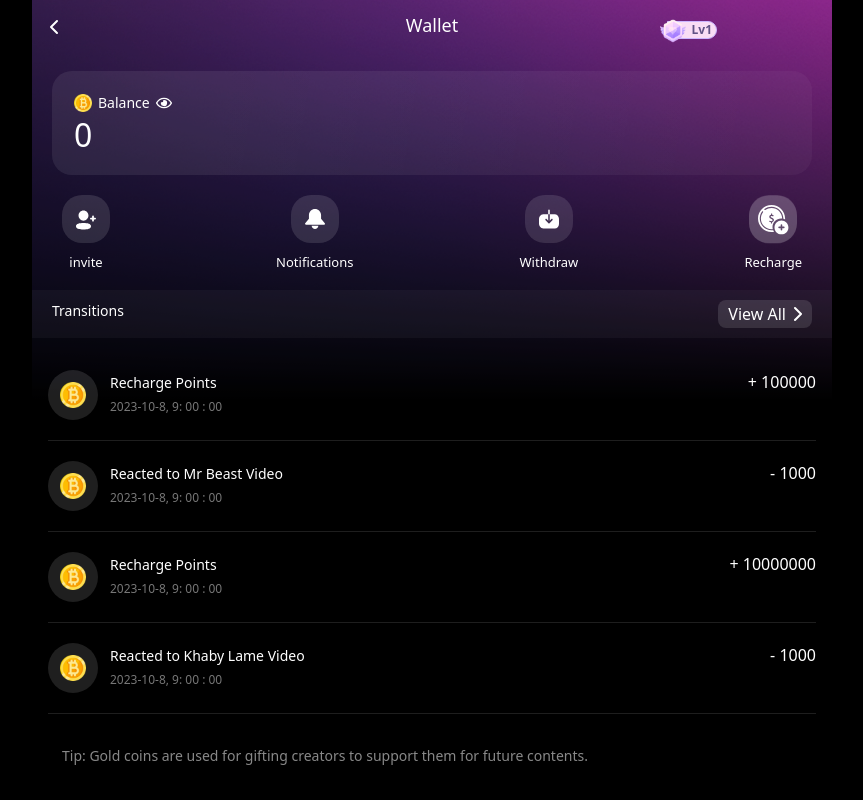
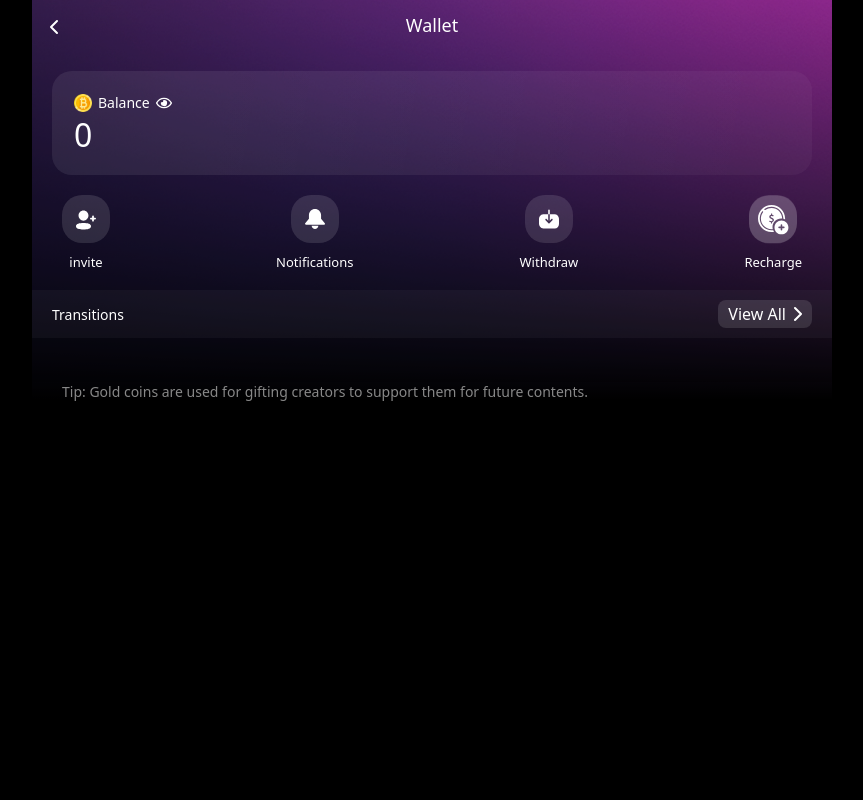
Before and after one commit to MyoMyatAung/beabox-uat, a React (Vite) app: page /wallet in a window 1280 px wide. Shown: the whole page, without its empty margins (208-1071 px from the left). Built offline with nearby package versions, Linux system fonts and the light colour scheme; the HTML template or start-up script is replaced by a standard one.

Commit message:
update_wallet

```diff
--- a/src/page/explore/comp/Latest.tsx
+++ b/src/page/explore/comp/Latest.tsx
@@ -22,10 +22,10 @@ const Latest: React.FC = () => {
     >
       {isLoading ? (
         <>
-          <div className="rounded-lg shadow-lg bg-white/20 animate-pulse mb-4 w-[220px] h-[172px]"></div>
-          <div className="rounded-lg shadow-lg bg-white/20 animate-pulse mb-4 w-[220px] h-[172px]"></div>
-          <div className="rounded-lg shadow-lg bg-white/20 animate-pulse mb-4 w-[220px] h-[172px]"></div>
-          <div className="rounded-lg shadow-lg bg-white/20 animate-pulse mb-4 w-[220px] h-[172px]"></div>
+          <div className="rounded-lg shadow-lg bg-white/20 animate-pulse mb-4 w-[172px] h-[220px]"></div>
+          <div className="rounded-lg shadow-lg bg-white/20 animate-pulse mb-4 w-[172px] h-[220px]"></div>
+          <div className="rounded-lg shadow-lg bg-white/20 animate-pulse mb-4 w-[172px] h-[220px]"></div>
+          <div className="rounded-lg shadow-lg bg-white/20 animate-pulse mb-4 w-[172px] h-[220px]"></div>
         </>
       ) : (
         <>
--- a/src/page/wallet/Header.tsx
+++ b/src/page/wallet/Header.tsx
@@ -1,16 +1,23 @@
 import { ChevronLeft } from "lucide-react";
-import React from "react";
+import React, { useEffect, useState } from "react";
 import level from "../../assets/wallet/level.png";
 import "./wallet.css";
 import { useNavigate } from "react-router-dom";
+import { useGetMyProfileQuery } from "@/store/api/profileApi";
 interface HeaderProps {
   title: string;
   lv: boolean;
 }
 
 const Header: React.FC<HeaderProps> = ({ title, lv }) => {
+  const [pic, setPic] = useState("");
+  const { data } = useGetMyProfileQuery("");
 
-  const navigate = useNavigate()
+  useEffect(() => {
+    setPic(data?.data.level);
+  }, [data]);
+
+  const navigate = useNavigate();
   return (
     <div className=" flex px-[10px]">
       <div className=" grid grid-cols-3 w-full justify-end items-end  py-[12px]">
@@ -19,14 +26,14 @@ const Header: React.FC<HeaderProps> = ({ title, lv }) => {
           {title}
         </h1>
         {lv && (
-          <div className=" flex justify-end xl:justify-evenly">
-            <div className=" flex items-center justify-end gap-[8px] level_box  w-[50px] h-[18px] relative">
-              <img className=" absolute left-[-10px] top-[-5px] w-[30px] h-[26px]" src={level} alt="" />
-              <span className=" p-[4px] text-[#625386] text-[12px] font-[800] leading-[16px]">
-                Lv{"1"}
-              </span>
-            </div>
-          </div>
+          <>
+            {data?.data && (
+              <div className=" flex justify-end">
+
+              <img src={pic} className=" w-[59px] h-[26px]" alt="" />
+              </div>
+            )}
+          </>
         )}
       </div>
     </div>
--- a/src/page/wallet/comp/Transit.tsx
+++ b/src/page/wallet/comp/Transit.tsx
@@ -1,41 +1,29 @@
-import React from "react";
+import React, { useEffect, useState } from "react";
 import "../wallet.css";
-import { ChevronRight } from "lucide-react";
+import { ChevronRight, ScrollText } from "lucide-react";
 import transit from "../../../assets/wallet/ transit.png";
+import { useGetTransitionHistoryQuery } from "@/store/api/wallet/walletApi";
+import noTran from "../../../assets/wallet/noTran.svg";
 
 interface TransitProps {}
 
 const Transit: React.FC<TransitProps> = ({}) => {
-  const transition = [
-    {
-      id: 1,
-      title: "Recharge Points",
-      cost: 100000,
-      time: "2023-10-8, 9: 00 : 00",
-    },
-    {
-      id: 2,
-      title: "Reacted to Mr Beast Video",
-      cost: 1000,
-      time: "2023-10-8, 9: 00 : 00",
-    },
-    {
-      id: 1,
-      title: "Recharge Points",
-      cost: 10000000,
-      time: "2023-10-8, 9: 00 : 00",
-    },
-    {
-      id: 1,
-      title: "Reacted to Khaby Lame Video",
-      cost: 1000,
-      time: "2023-10-8, 9: 00 : 00",
-    },
-  ];
+  const [tran, setTran] = useState<any>();
+  const { data, isLoading } = useGetTransitionHistoryQuery({
+    period: "12-2024",
+    type: "topup",
+  });
+  useEffect(() => {
+    if (data?.data) {
+      setTran(data?.data);
+    }
+  }, [data]);
+  console.log(data);
+
   return (
     <div className=" py-[20px]">
       {/* header */}
-      <div className="transit_header px-[20px] py-[10px] flex justify-between">
+      <div className="transit_header px-[20px] py-[10px] flex items-center justify-between">
         <h1 className=" text-white text-[14px] font-[500] leading-normal">
           Transitions
         </h1>
@@ -45,26 +33,53 @@ const Transit: React.FC<TransitProps> = ({}) => {
         </div>
       </div>
       <div className=" py-[12px] px-[16px]">
-        {transition.map((ts) => (
-          <div key={ts.id} className=" transit_list py-[20px] flex justify-between">
+        {isLoading ? (
+          <div className=" flex flex-col justify-center items-center h-[300px]">
+            <img src={noTran} alt="" />
+            <h1 className=" text-white font-[400] text-[14px]">Loading ...</h1>
+          </div>
+        ) : (
+          <>
+            {data?.data.length === 0 ? (
+              <div className=" flex flex-col justify-center items-center h-[300px]">
+                <img src={noTran} alt="" />
+                <h1 className=" text-white font-[400] text-[14px]">
+                  No Transition Yet
+                </h1>
+              </div>
+            ) : (
+              <>
+                {tran?.slice(0, 5).map((ts: any) => (
+                  <div
+                    key={ts.id}
+                    className=" transit_list py-[20px] flex justify-between"
+                  >
                     <div className=" flex gap-[12px] items-center">
                       <div className="bitcoin_border p-3">
-                <img className=" w-[26px] h-[26px]" src={transit} alt="" />
+                        <img
+                          className=" w-[26px] h-[26px]"
+                          src={transit}
+                          alt=""
+                        />
                       </div>
                       <div className=" flex flex-col gap-[4px]">
                         <span className=" text-white text-[14px] font-[500] leading-[20px]">
-                  {ts.title}
+                          {ts.description}
                         </span>
                         <span className=" text-[#777] text-[12px] font-[400] leading-[20px]">
-                  {ts.time}
+                          {ts.date}
                         </span>
                       </div>
                     </div>
                     <div className="">
-            <span>{ts.cost < 9999 ? "-" : "+"} {ts.cost}</span>
+                      <span>+ {ts.amount}</span>
                     </div>
                   </div>
                 ))}
+              </>
+            )}
+          </>
+        )}
       </div>
     </div>
   );
--- a/src/store/api/wallet/walletApi.tsx
+++ b/src/store/api/wallet/walletApi.tsx
@@ -21,7 +21,13 @@ export const walletApi = createApi({
         method: "GET",
       }),
     }),
+    getTransitionHistory: builder.query<any, any>({
+      query: ({ period, type }) => ({
+        url: `/wallet/transaction-history?period=${period}&type=${type}`,
+        method: "GET",
+      }),
+    }),
   }),
 });
 
-export const { useGetInviteQuery } = walletApi;
+export const { useGetInviteQuery, useGetTransitionHistoryQuery } = walletApi;
```
Also changed, not shown: src/assets/wallet/noTran.svg (added). Lines whose indentation alone changed are shown as unchanged.
